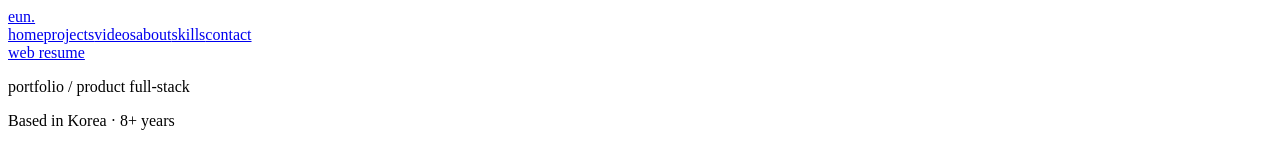
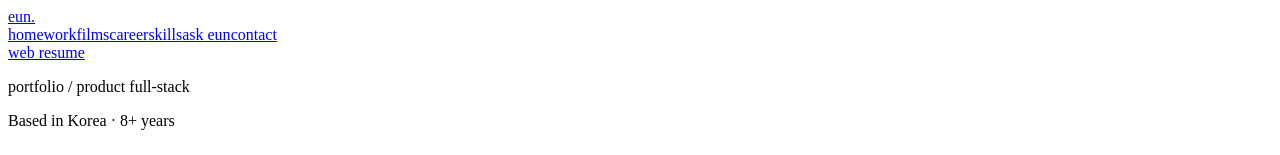
Before and after one commit to coffee-and/eun-portfolio, a React (Vite) app: page / in a window 1280 px wide. Shown: the top 155 px of the page. Built offline with nearby package versions, Linux system fonts and the light colour scheme; the HTML template or start-up script is replaced by a standard one.

Commit message:
feat: align navigation with editorial sections

```diff
--- a/src/components/SiteNav.tsx
+++ b/src/components/SiteNav.tsx
@@ -1,9 +1,10 @@
 const navItems = [
   { label: "home", href: "#home" },
-  { label: "projects", href: "#projects" },
-  { label: "videos", href: "#videos" },
-  { label: "about", href: "#about" },
+  { label: "work", href: "#projects" },
+  { label: "films", href: "#videos" },
+  { label: "career", href: "#career" },
   { label: "skills", href: "#skills" },
+  { label: "ask eun", href: "#ask-eun" },
   { label: "contact", href: "#contact" },
 ];
 
```
